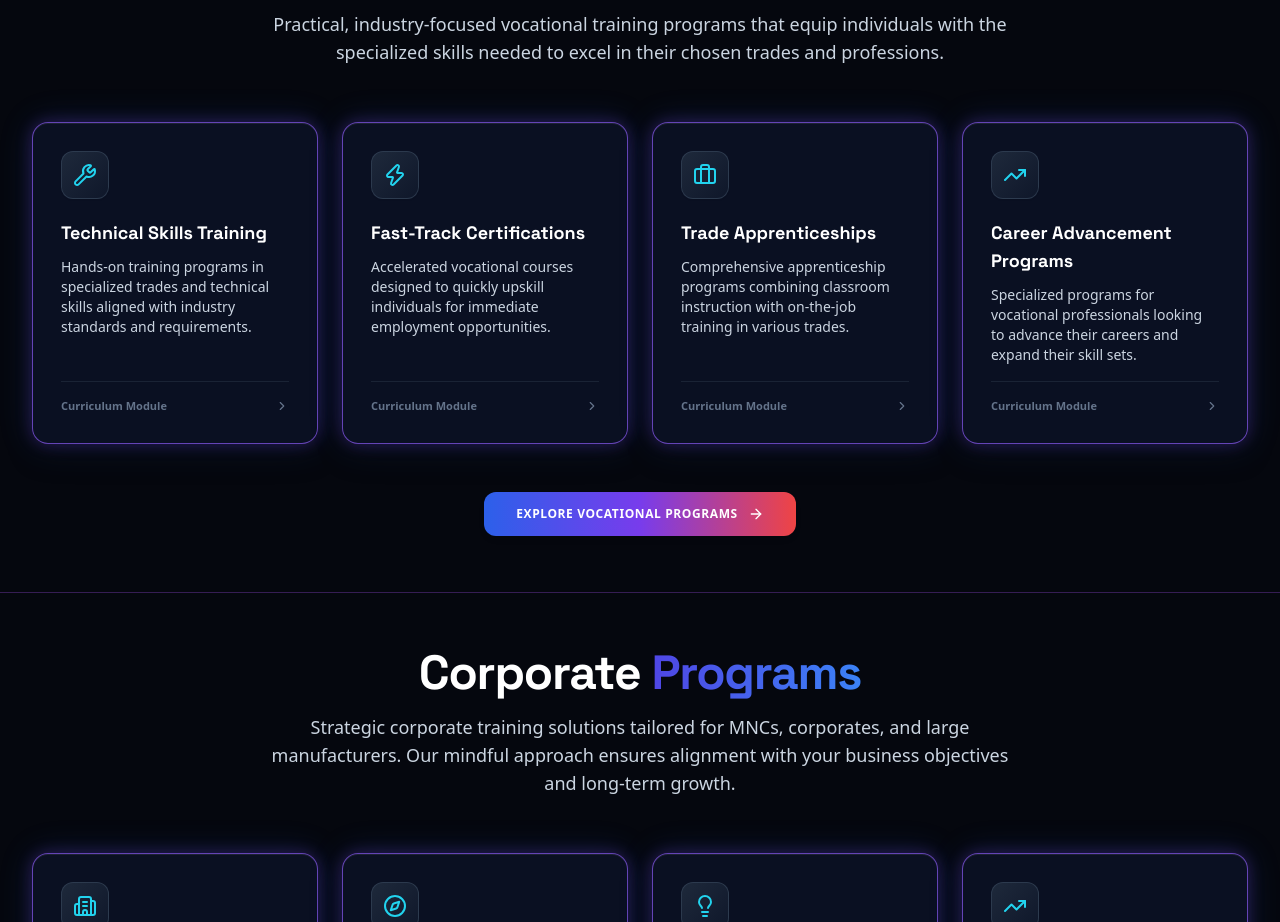
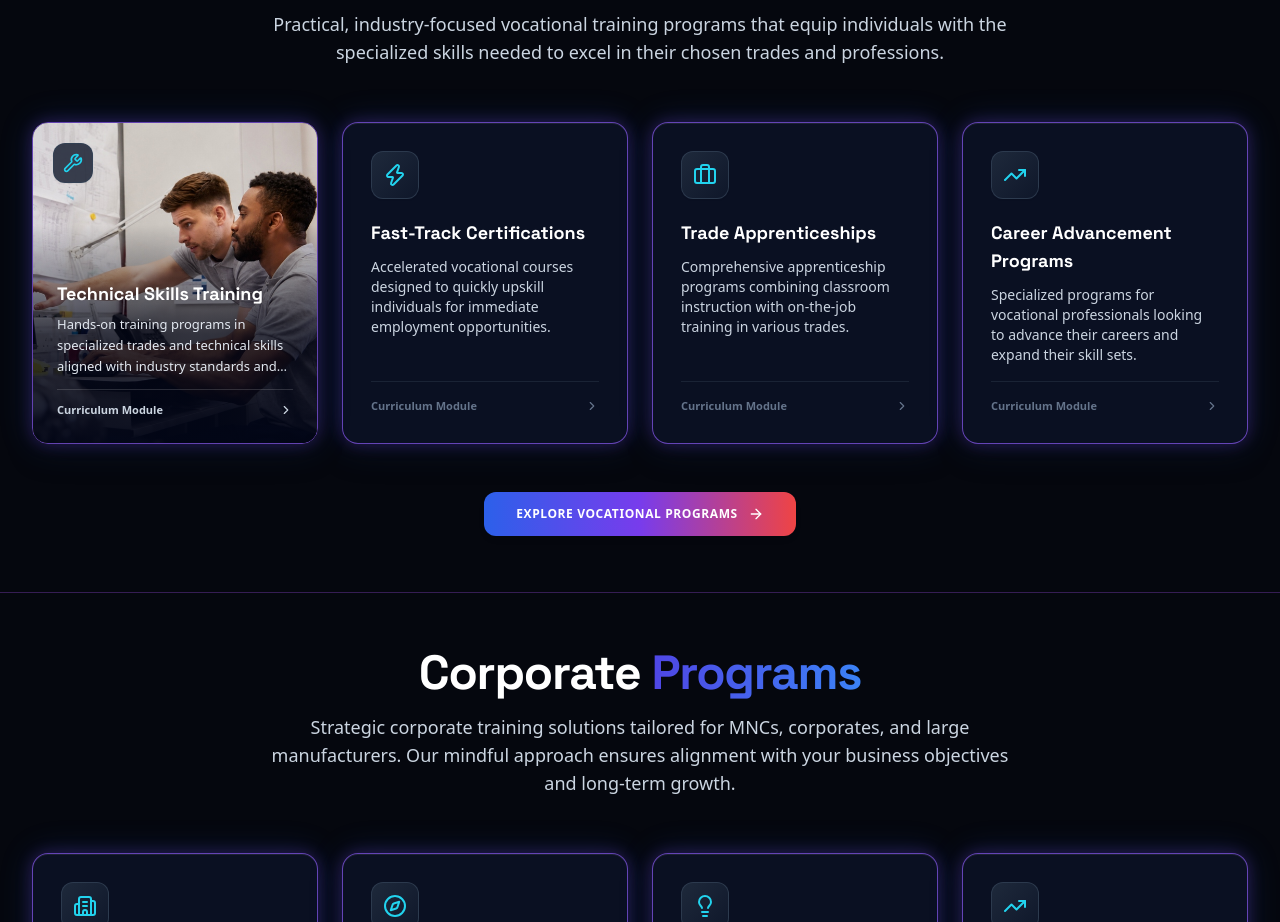
Before and after one commit to Tvadev24/Talentic360.AI, a React (Vite) app: page / in a window 1280 px wide. Shown: the part 4780-5702 px from the top of the page. Built offline with nearby package versions, Linux system fonts and the light colour scheme.

Commit message:
feat: add clear background photo card with bottom title for Technical Skills Training

```diff
--- a/src/components/ProgramsSection.jsx
+++ b/src/components/ProgramsSection.jsx
@@ -165,6 +165,13 @@ export default function ProgramsSection({ onOpenProgramModal }) {
     Layers
   };
 
+  const backgroundPhotoCards = {
+    'Technical Skills Training': {
+      src: '/assets/technical-skills-bg.jpg',
+      position: 'object-[75%_25%]'
+    }
+  };
+
   const programGradients = {
     academic: 'from-blue-600 to-cyan-500',
     vocational: 'from-purple-600 to-pink-500',
@@ -219,6 +226,50 @@ export default function ProgramsSection({ onOpenProgramModal }) {
                     const ItemIcon = CustomAcademicIcon || iconMap[item.icon] || BookOpen;
                     const flipImage =
                       program.id === 'academic' ? academicFlipImages[item.title] : null;
+                    const bgCard = backgroundPhotoCards[item.title];
+
+                    if (bgCard) {
+                      return (
+                        <div
+                          key={itemIdx}
+                          className="group relative min-h-[300px] rounded-2xl overflow-hidden border border-slate-200 dark:border-slate-800 hover:border-purple-400 dark:hover:border-cyan-400/60 shadow-sm hover:shadow-xl dark:hover:shadow-[0_0_30px_rgba(0,0,0,0.5)] transition-all duration-300 flex flex-col justify-between"
+                        >
+                          {/* Clear, Unobstructed Background Photo */}
+                          <img
+                            src={bgCard.src}
+                            alt={item.title}
+                            className={`absolute inset-0 w-full h-full object-cover ${bgCard.position} group-hover:scale-105 transition-transform duration-700`}
+                          />
+
+                          {/* Bottom-only Gradient Scrim so top & technicians stay crystal clear */}
+                          <div
+                            aria-hidden="true"
+                            className="absolute inset-x-0 bottom-0 h-[68%] bg-gradient-to-t from-slate-950/95 via-slate-950/75 to-transparent"
+                          />
+
+                          {/* Top-left compact glass icon badge */}
+                          <div className="relative z-10 p-5">
+                            <div className="w-10 h-10 rounded-xl bg-white/85 dark:bg-slate-900/80 backdrop-blur-md border border-white/60 dark:border-slate-700/80 flex items-center justify-center text-purple-600 dark:text-cyan-400 shadow-sm">
+                              <ItemIcon className="w-5 h-5" />
+                            </div>
+                          </div>
+
+                          {/* Bottom Title, Description & Footer */}
+                          <div className="relative z-10 p-5 sm:p-6 pt-10">
+                            <h3 className="font-display font-bold text-lg text-white mb-1.5 group-hover:text-cyan-300 transition-colors drop-shadow-sm">
+                              {item.title}
+                            </h3>
+                            <p className="text-xs sm:text-[13px] text-slate-200 leading-relaxed line-clamp-3">
+                              {item.description}
+                            </p>
+                            <div className="pt-3 mt-3 border-t border-white/15 flex items-center justify-between text-[11px] font-semibold text-slate-300">
+                              <span>Curriculum Module</span>
+                              <ChevronRight className="w-3.5 h-3.5 group-hover:translate-x-1 group-hover:text-cyan-300 transition-all" />
+                            </div>
+                          </div>
+                        </div>
+                      );
+                    }
 
                     if (flipImage) {
                       return (
```
Also changed, not shown: public/assets/technical-skills-bg.jpg (added).
